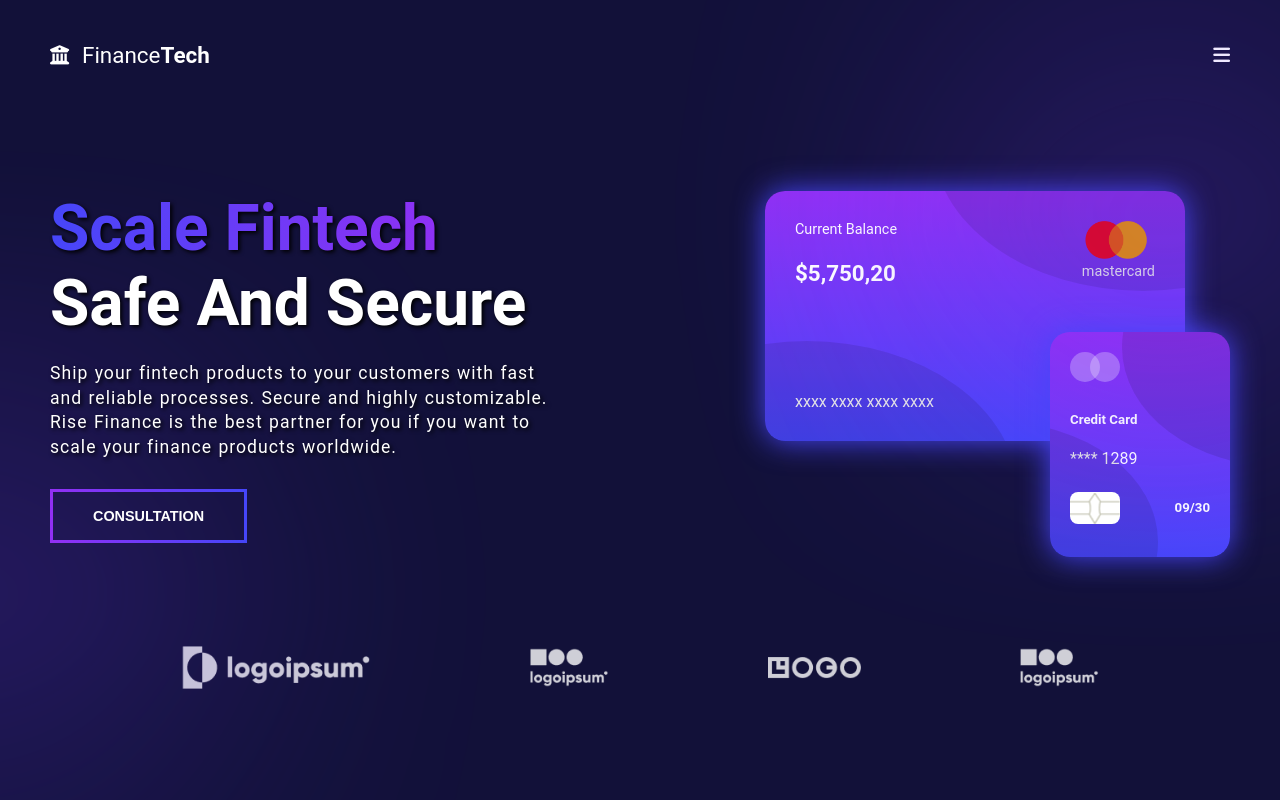
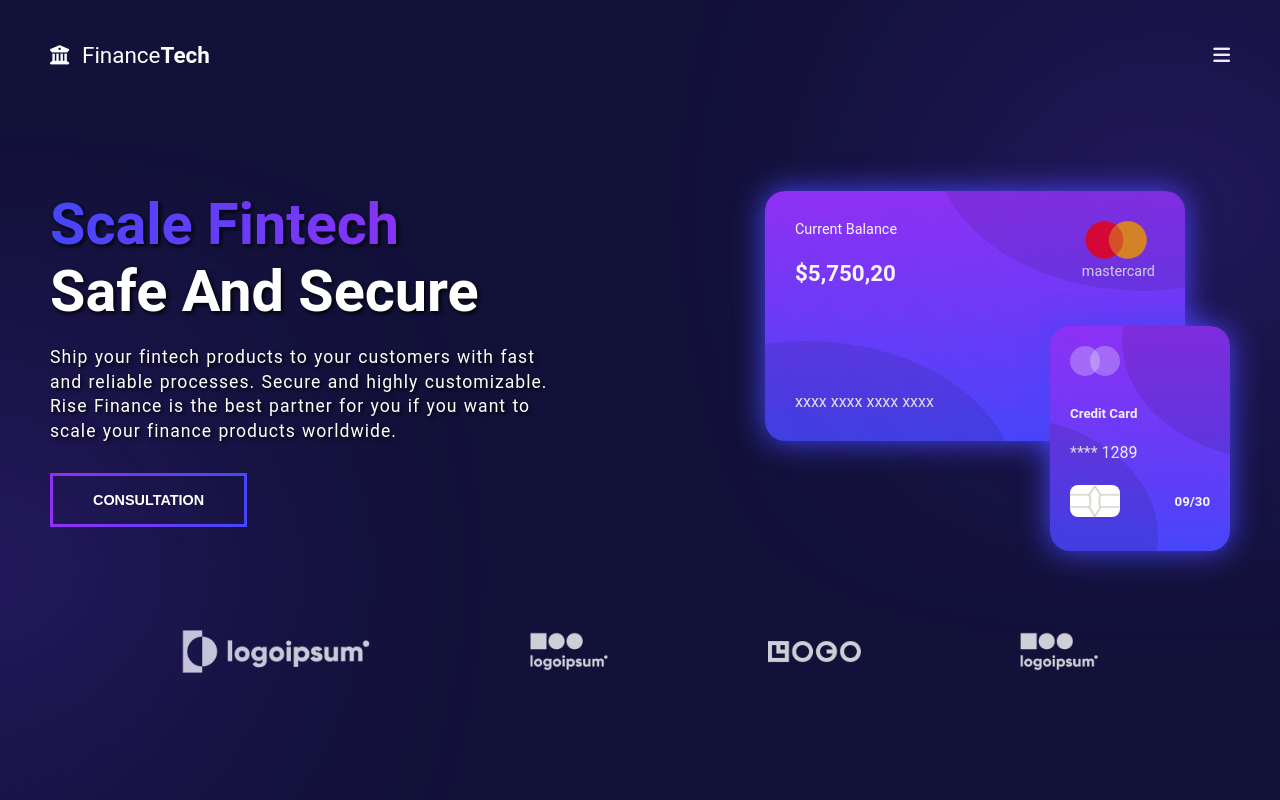
Before and after one commit to ZahariCheyrekov/finance-tech, a React (Create React App) app in the folder finance-tech/: page / in a window 1280 px wide. Shown: the top 800 px of the page. Built offline with nearby package versions, Linux system fonts and the light colour scheme.

Commit message:
Fix title size

```diff
--- a/finance-tech/src/components/Content/Content.scss
+++ b/finance-tech/src/components/Content/Content.scss
@@ -39,7 +39,7 @@
 
 .financetech__inforamtion {
     .main__section--title {
-        font-size: 4rem;
+        font-size: 3.6rem;
         margin: 0;
         filter: drop-shadow(2px 2px 2px $black-color);
     }
```
